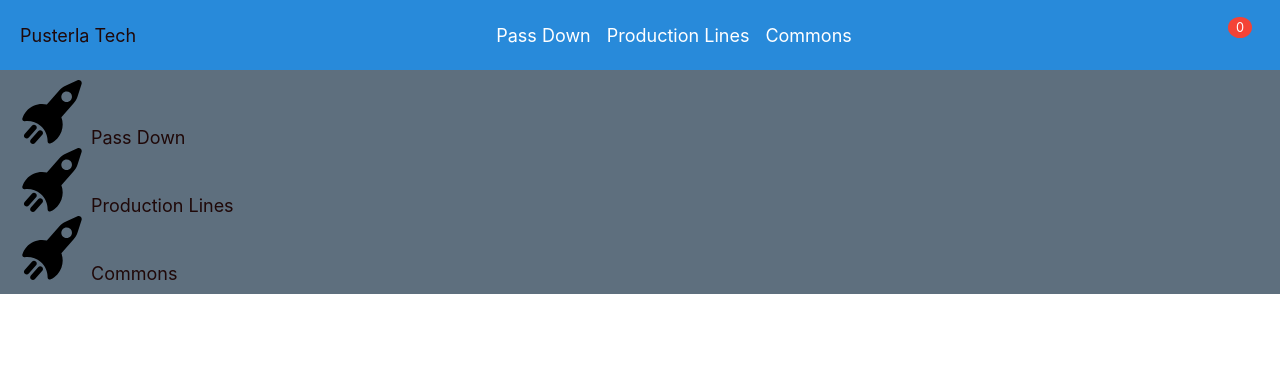
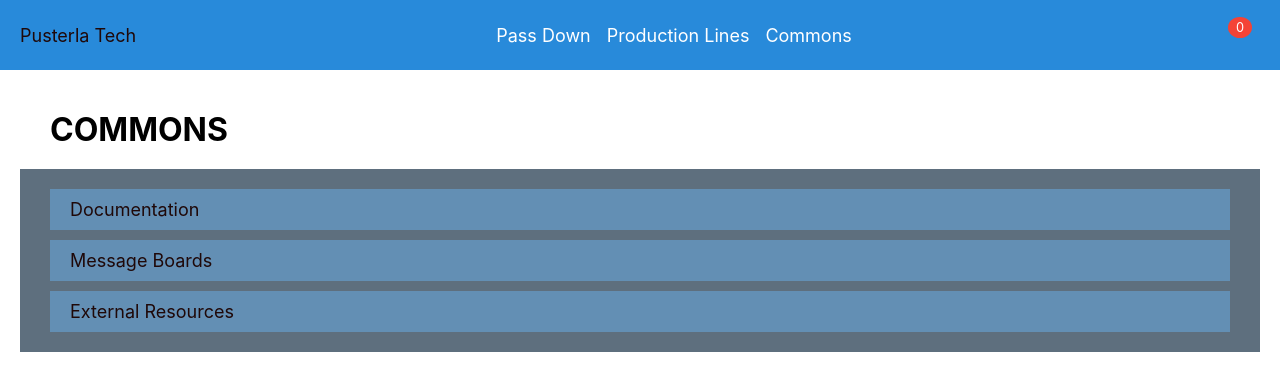
Before and after one commit to PadraicHeberlein/PusterlaTech, a React (Create React App) app: page /commons in a window 1280 px wide. Shown: the top 390 px of the page. Built offline with nearby package versions, Linux system fonts and the light colour scheme.

Commit message:
Working on Commons.jsx...

```diff
--- a/src/styles/Commons.css
+++ b/src/styles/Commons.css
@@ -1,12 +1,26 @@
-
+.main-view {
+    padding: 10px;
+    margin: 10px;
+}
 
 .links {
-    list-style: georgian inside url('../../public/media/rocket-svgrepo-com.svg');
+    list-style: url('../../public/media/rocket-svgrepo-com.svg') inside;
     background-color: #5e6f7e;
     padding: 10px 20px;
     display: block;
-    justify-content: space-between;
     align-items: stretch;
-    gap: 40px;
-    min-height: 70px;
 }
+
+.link {
+    background-color: #638fb4;
+    padding: 10px 20px;
+    margin: 10px;
+    display: block;
+    align-items: flex;
+}
+
+.title {
+    padding: 10px 20px;
+    margin: 10px;
+    display: inline-flexbox;
+}
--- a/src/views/Commons.jsx
+++ b/src/views/Commons.jsx
@@ -5,15 +5,16 @@ const Commons = {
     main: function() {
         return (
             <div className="main-view" >
+                <h1 className="title">COMMONS</h1>
                 <ul className="links">
-                    <li>
-                        <a href="/pass-down">Pass Down</a>
+                    <li className="link">
+                        <a href="/commons/documentation">Documentation</a>
                     </li>
-                    <li>
-                        <a href="/production-lines">Production Lines</a>
+                    <li className="link">
+                        <a href="/commons/message-boards">Message Boards</a>
                     </li>
-                    <li>
-                        <a href="/commons">Commons</a>
+                    <li className="link">
+                        <a href="/commons/external-resources">External Resources</a>
                     </li>
                 </ul>
             </div>
```
